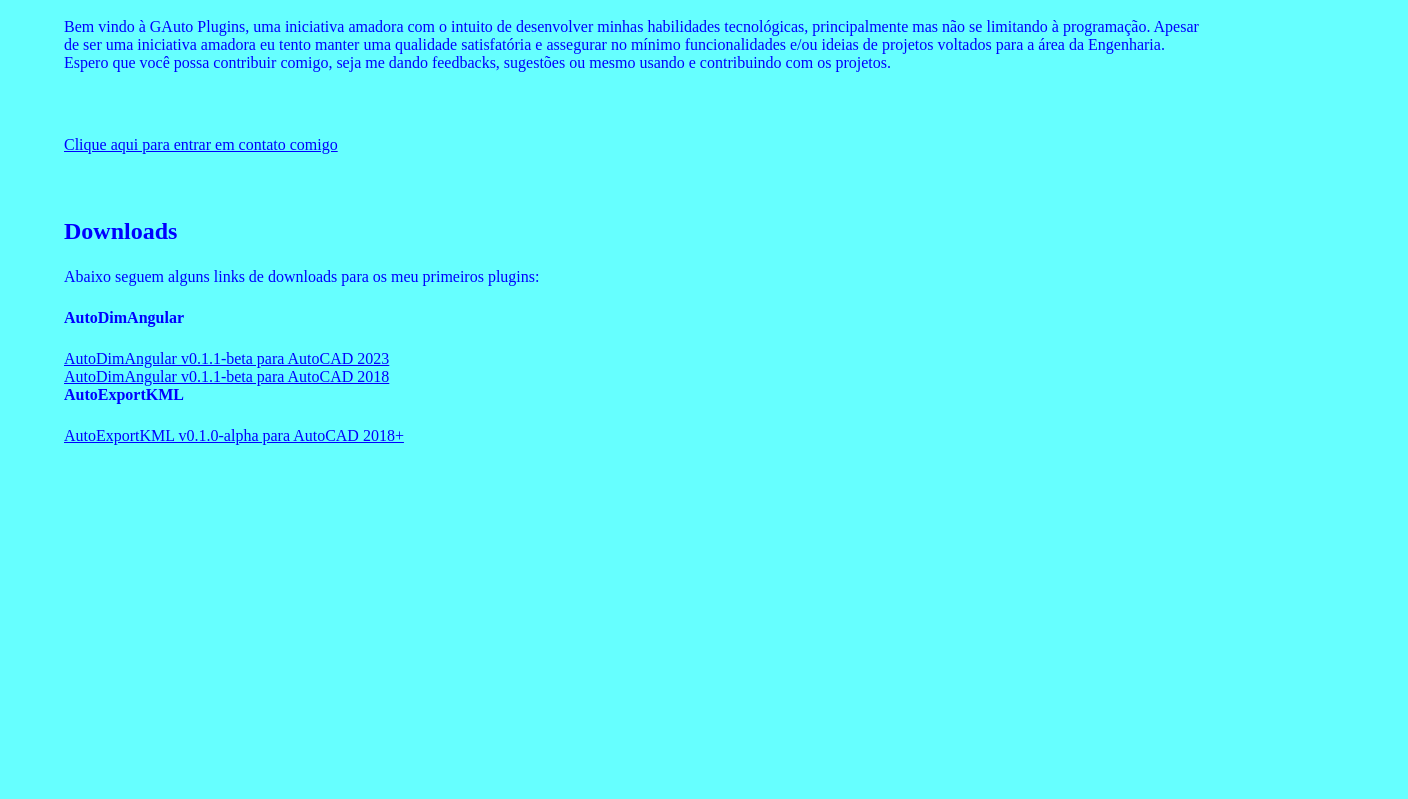
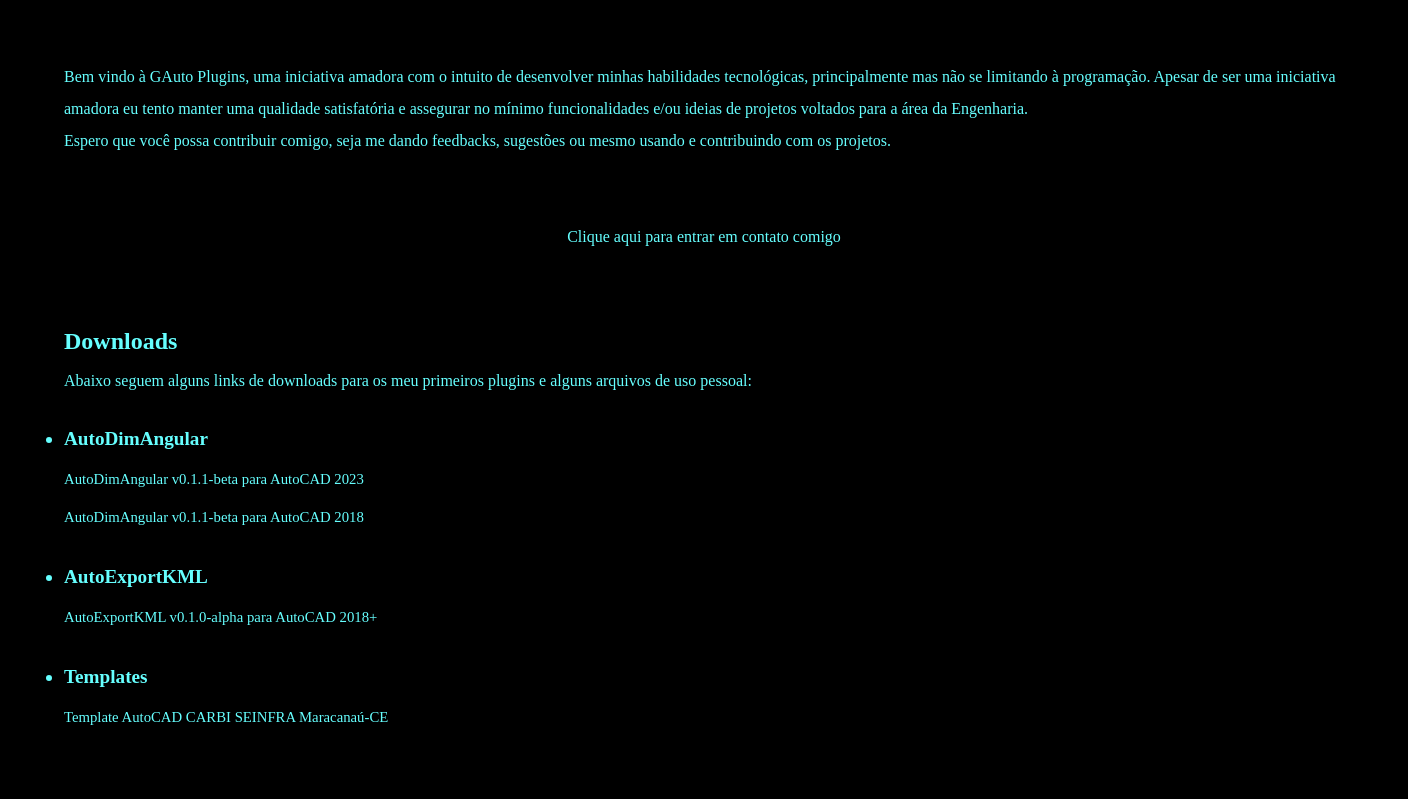
Before and after one commit to gln028/Site-GAutoPlugins, a plain HTML site: page index.html in a window 1280 px wide. Shown: the part 182-981 px from the top of the page, 1408 px wide, since content can reach past the window. Before the commit the page ends 800 px from the top, so only its background shows below. Drawn offline with Linux system fonts and the light colour scheme.

Commit message:
Updating style, colors and add g_template_carbi_seinfra.dwt

```diff
--- a/css/style.css
+++ b/css/style.css
@@ -1,9 +1,9 @@
 *{
 	margin:0;
 	padding:0;
-	background-color:#66FFFF;
-	color:blue;
-	/*line-height:200%;*/
+	background-color:#000;
+	color:#66FFFF;
+	line-height:200%;
 }
 
 .Main-Menu a{
@@ -11,7 +11,7 @@
 	font-size:120%;
 	margin:0 1%;
 	padding-right:3px;
-	border-right:3px solid blue;
+	border-right:3px solid #66FFFF;
 }
 
 .Main-Menu{
@@ -34,6 +34,7 @@
 .Main-Description{
 	/*background-color:#DDFFFF;*/
 	text-align:center justify;
+	width:100%;
 	margin:0;
 	border:0;
 	padding:0% 5% 5% 5%;
@@ -44,9 +45,21 @@
 }*/
 
 .Contact{
-	margin:0%;
+	width:100%;
 	border:0%;
 	padding:0% 5% 5% 5%;
+	text-align:center;
+}
+
+.Contact img{
+	width:50%;
+	align:center;
+
+}
+
+.Contact a{
+	font-size:100%;
+	text-align:center;
 }
 
 .Downloads{
@@ -55,18 +68,17 @@
 	padding:0% 5% 5% 5%;
 }
 
-.Downloads h2{
-	padding-bottom:2%;
+
+
+li.plugin-name{
+	font-weight:bold;
+	font-size:120%;
+	padding-top:2%;
 }
 
-.Downloads p{
-	padding-bottom:2%;
+a{
+	font-size:76.923076923%;
+	font-weight:normal;
+	text-decoration:none;
+
 }
-
-.Downloads h4{
-	padding-bottom:2%;
-}
-
-.Downloads a{
-	padding-bottom:2%;
-}
--- a/index.html
+++ b/index.html
@@ -32,18 +32,29 @@
 		</div>
 		<div class="Contact">
 			<a target="_blank" href="https://github.com/gln028">Clique aqui para entrar em contato comigo</a>
+			<!--<img src="https://i.imgur.com/7AP4xwY.png">-->
 		</div>
 
 
 		<div class="Downloads">
 			<h2>Downloads</h2>
-			<p>Abaixo seguem alguns links de downloads para os meu primeiros plugins:</p>
-			<h4>AutoDimAngular</h4>
-			<a href="">AutoDimAngular v0.1.1-beta para AutoCAD 2023</a> <br>
-			<a href="https://github.com/gln028/GAutoPlugins-AutoDimAngular/releases/download/v0.1.1-beta/AutoDimAngular-v0.1.1-beta-AutoCAD-2018.VLX">AutoDimAngular v0.1.1-beta para AutoCAD 2018</a> <br>
+			<p>Abaixo seguem alguns links de downloads para os meu primeiros plugins e alguns arquivos de uso pessoal:</p>
+			<ul>
+				<li class="plugin-name">
+					AutoDimAngular <br>
+					<a href="">AutoDimAngular v0.1.1-beta para AutoCAD 2023</a> <br>
+					<a href="https://github.com/gln028/Site-GAutoPlugins/releases/download/v0.1.0-beta/AutoDimAngular-v0.1.1-beta-AutoCAD-2018.VLX">AutoDimAngular v0.1.1-beta para AutoCAD 2018</a>
+				</li>
+				<li class="plugin-name">
+					AutoExportKML <br>
+					<a href="https://github.com/gln028/Site-GAutoPlugins/releases/download/v0.1.0-beta/Installer-AutoExportKML-v0.1.0-alpha-AutoCAD-2018.exe">AutoExportKML v0.1.0-alpha para AutoCAD 2018+</a>
+				</li>
 
-			<h4>AutoExportKML</h4>
-			<a href="https://github.com/gln028/GAutoPlugins-AutoExportKML/releases/download/v0.1.0-alpha/Installer-AutoExportKML-v0.1.0-alpha.exe">AutoExportKML v0.1.0-alpha para AutoCAD 2018+</a> <br>
+				<li class="plugin-name">
+					Templates <br>
+					<a href="https://github.com/gln028/Site-GAutoPlugins/releases/download/v0.1.0-beta/g_template_carbi-seinfra.dwt">Template AutoCAD CARBI SEINFRA Maracanaú-CE</a>
+				</li>
+			</ul>
 		</div>
 	</body>
 </html>
```
Also changed, not shown: 1 other file.
